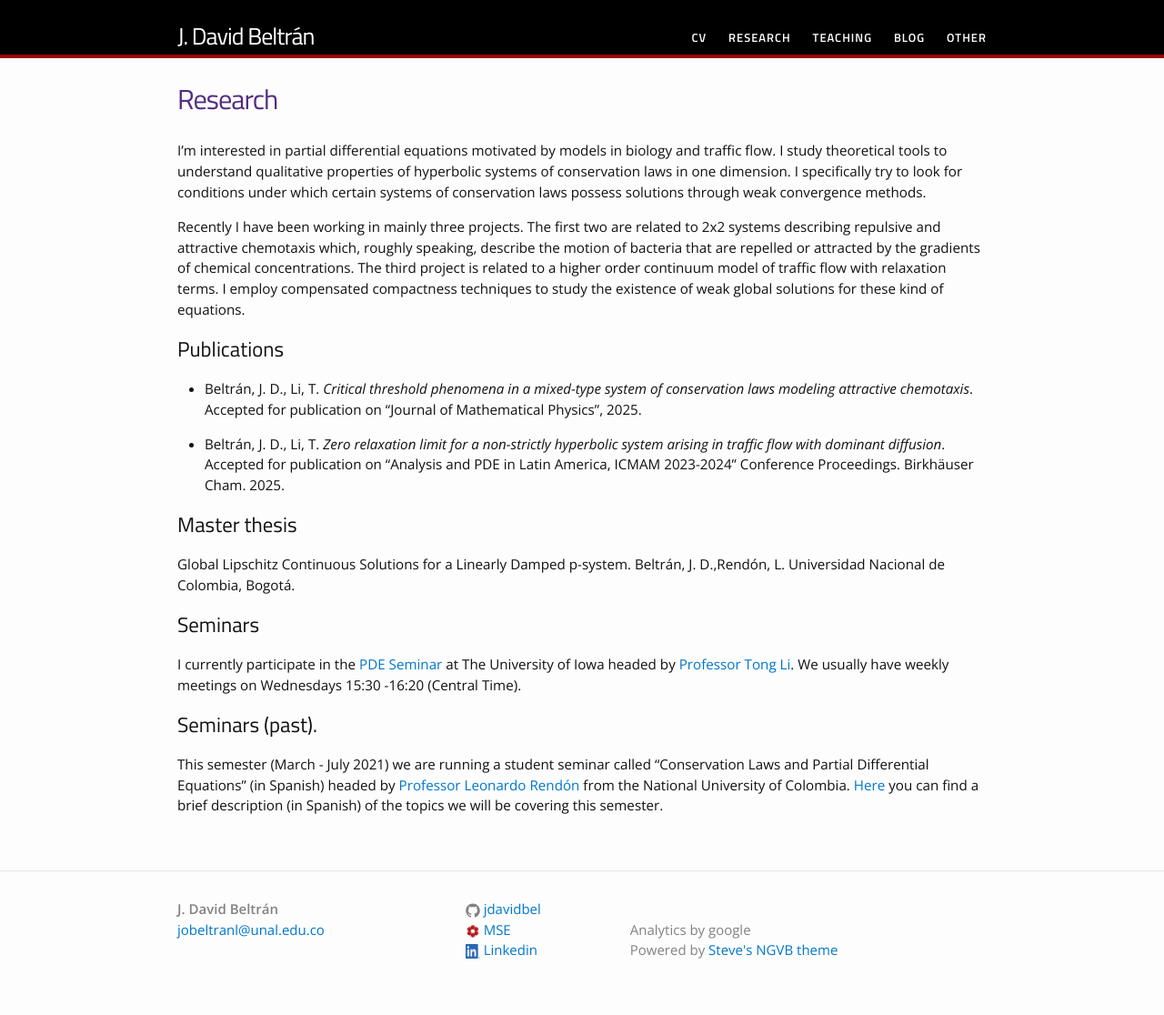
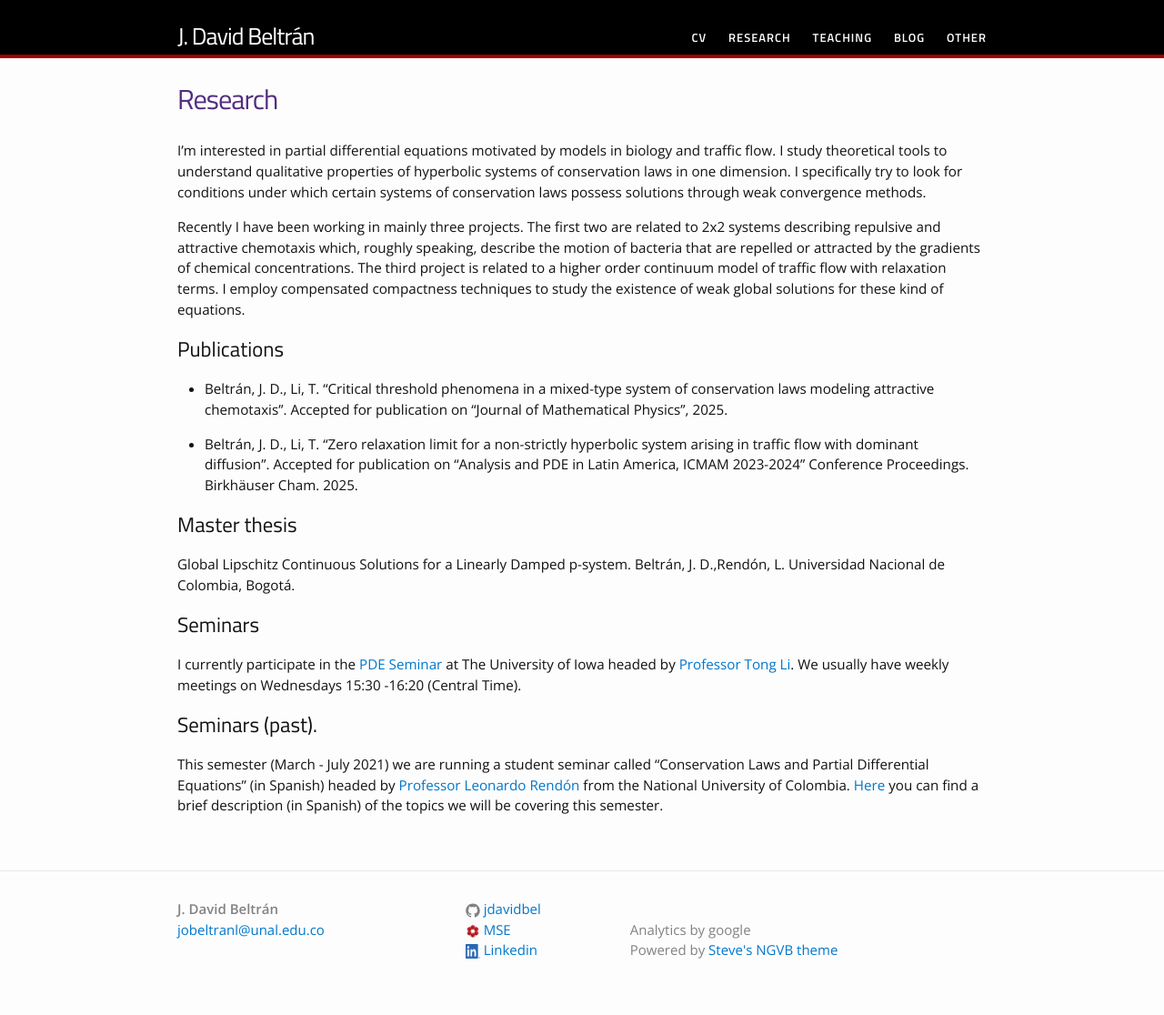
Before and after one commit to jdavidbel/jdavidbel.github.io, a Jekyll site: the page built from research.md, in a window 1280 px wide. Shown: the whole page at 91% size. Built offline with Jekyll 4.4.1, drawn with Linux system fonts in a browser that asks for light colours.

```diff
--- a/research.md
+++ b/research.md
@@ -39,9 +39,9 @@ Recently I have been working in mainly three projects. The first two are related
 
 ## Publications
 
-- Beltrán, J. D., Li, T. <em>Critical threshold phenomena in a mixed-type system of conservation laws modeling attractive chemotaxis</em>. Accepted for publication on "Journal of Mathematical Physics", 2025.
+- Beltrán, J. D., Li, T. "Critical threshold phenomena in a mixed-type system of conservation laws modeling attractive chemotaxis". Accepted for publication on "Journal of Mathematical Physics", 2025.
 
-- Beltrán, J. D., Li, T. <em>Zero relaxation limit for a non-strictly hyperbolic system arising in traffic flow with dominant diffusion</em>. Accepted for publication on "Analysis and PDE in Latin America, ICMAM 2023-2024" Conference Proceedings. Birkhäuser Cham. 2025.
+- Beltrán, J. D., Li, T. "Zero relaxation limit for a non-strictly hyperbolic system arising in traffic flow with dominant diffusion". Accepted for publication on "Analysis and PDE in Latin America, ICMAM 2023-2024" Conference Proceedings. Birkhäuser Cham. 2025.
 
 ## Master thesis
 Global Lipschitz Continuous Solutions for a Linearly Damped p-system. Beltrán, J. D.,Rendón, L. Universidad Nacional de Colombia, Bogotá.
```
